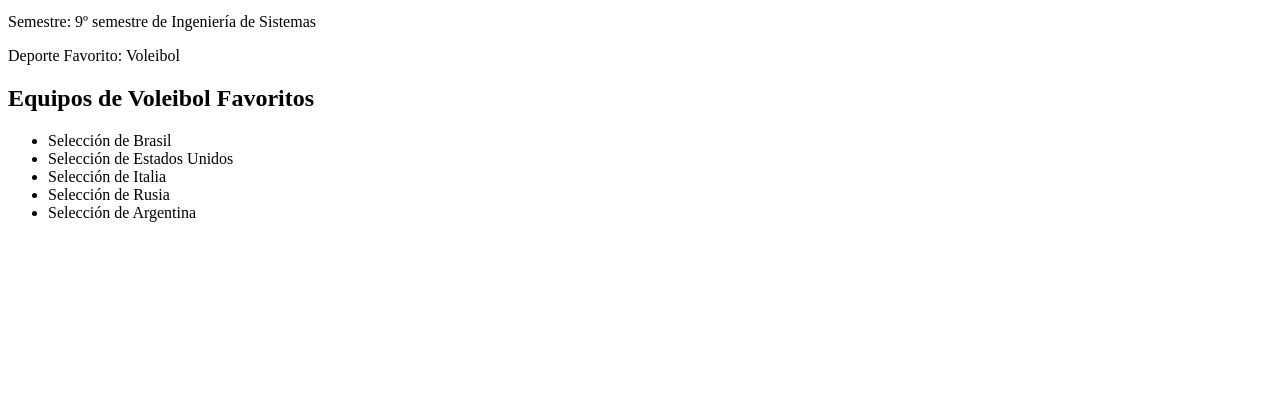
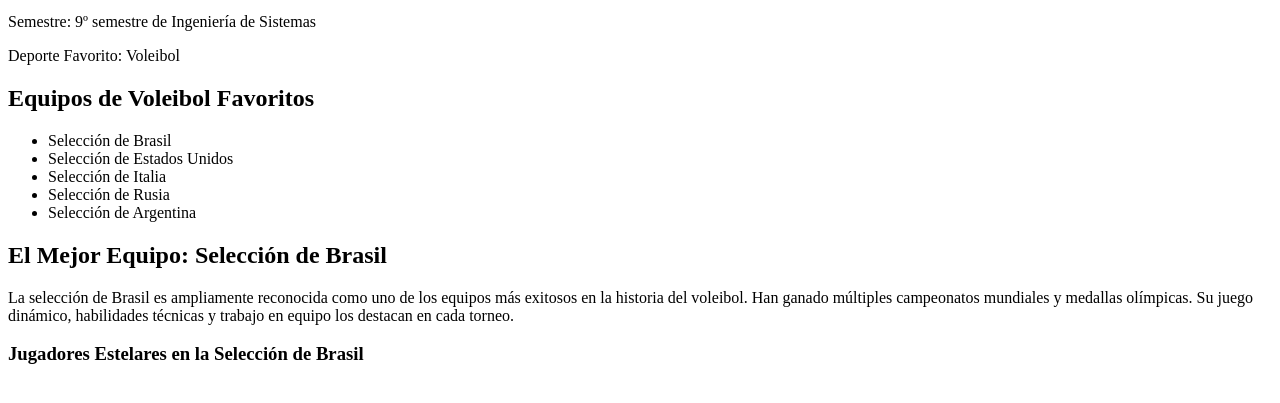
Before and after one commit to Ldav05/BuenasPracticas1, a plain HTML site: page index.html in a window 1280 px wide. Shown: the part 101-504 px from the top of the page. Drawn offline with Linux system fonts and the light colour scheme.

Commit message:
Añadido equipo favorito y descripcion

```diff
--- a/index.html
+++ b/index.html
@@ -18,5 +18,13 @@
       <li>Selección de Rusia</li>
       <li>Selección de Argentina</li>
     </ul>
+    <h2>El Mejor Equipo: Selección de Brasil</h2>
+    <p>
+      La selección de Brasil es ampliamente reconocida como uno de los equipos
+      más exitosos en la historia del voleibol. Han ganado múltiples campeonatos
+      mundiales y medallas olímpicas. Su juego dinámico, habilidades técnicas y
+      trabajo en equipo los destacan en cada torneo.
+    </p>
+    <h3>Jugadores Estelares en la Selección de Brasil</h3>
   </body>
 </html>
```
